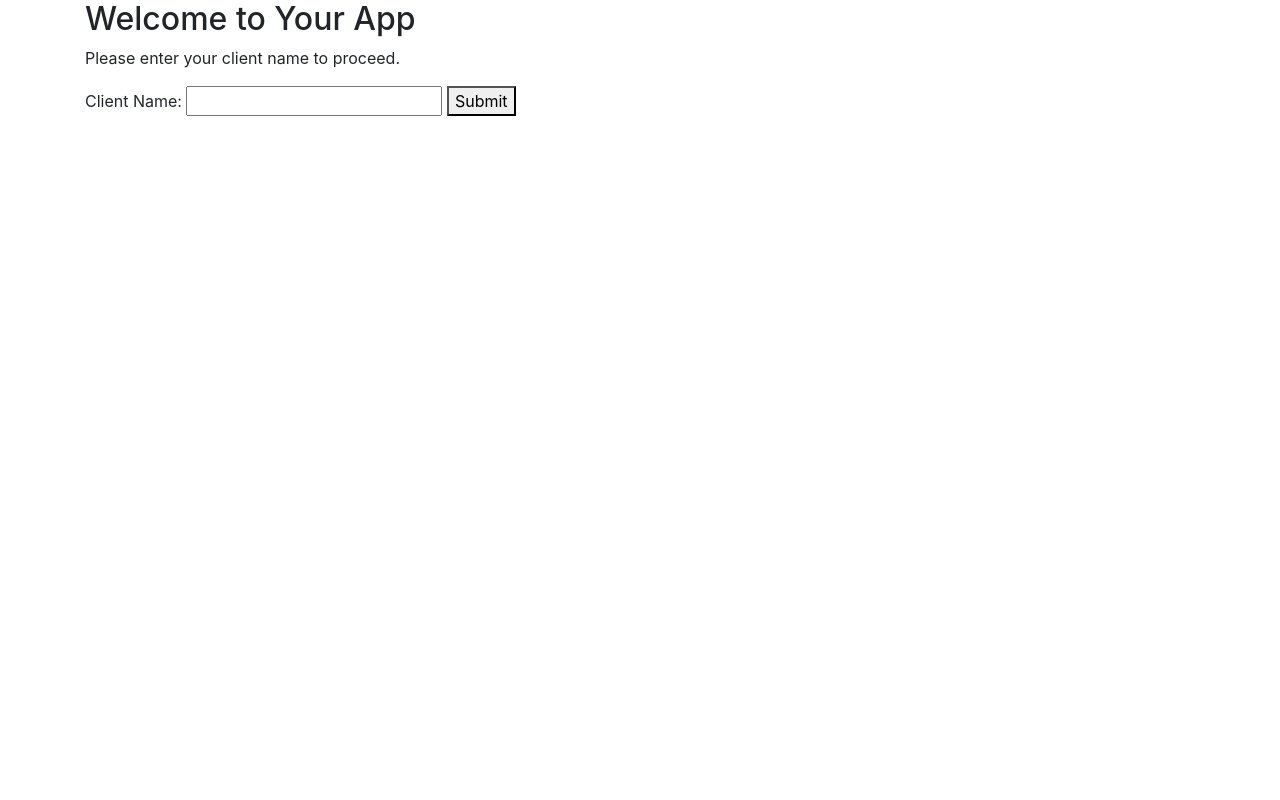
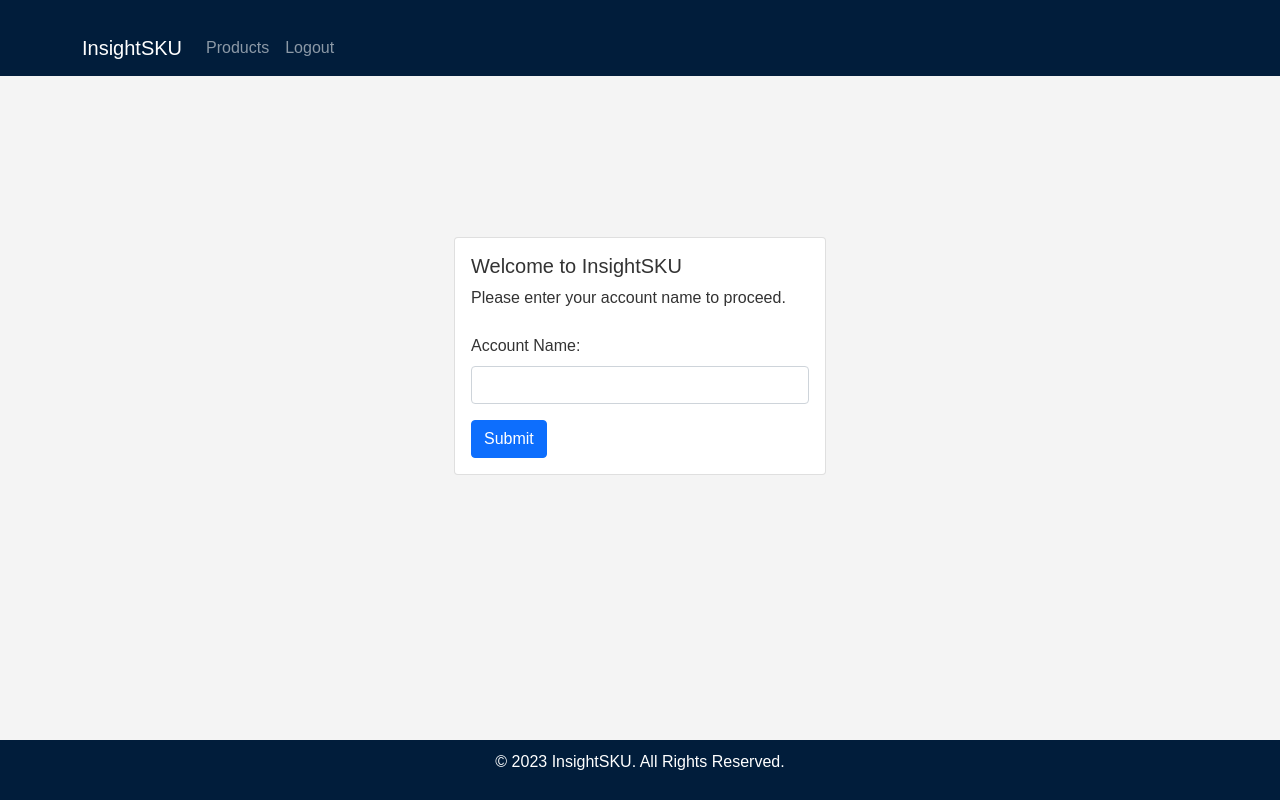
Before and after one commit to bcm082/InsightSKU, a Django app: page / in a window 1280 px wide. Run offline with Django 5.2, Linux system fonts and the light colour scheme; some libraries are stand-ins or nearby versions.

Commit message:
started css file, and adjusted the theme

```diff
--- /dev/null
+++ b/InsightSKU/insightskuapp/static/insightsku/css/style.css
@@ -0,0 +1,29 @@
+body {
+    font-family: 'Arial', sans-serif;
+    background-color: #f4f4f4;
+    color: #333;
+}
+.navbar {
+    background-color: #011d3b;
+}
+.navbar-brand {
+    color: #fff;
+}
+.navbar-nav .nav-link {
+    color: #fff;
+}
+.navbar-nav .nav-link:hover {
+    color: #ddd;
+}
+.container {
+    padding-top: 20px;
+}
+footer {
+    background-color: #011d3b;
+    color: white;
+    text-align: center;
+    padding: 10px 0;
+    position: fixed;
+    bottom: 0;
+    width: 100%;
+}
--- a/insightsku/insightsku/settings.py
+++ b/insightsku/insightsku/settings.py
@@ -127,7 +127,7 @@ USE_TZ = True
 # Static files (CSS, JavaScript, Images)
 # https://docs.djangoproject.com/en/5.0/howto/static-files/
 
-STATIC_URL = 'static/'
+STATIC_URL = '/static/'
 
 # Default primary key field type
 # https://docs.djangoproject.com/en/5.0/ref/settings/#default-auto-field
--- a/insightsku/insightskuapp/templates/base.html
+++ b/insightsku/insightskuapp/templates/base.html
@@ -1,18 +1,19 @@
-<!-- base.html -->
-
 <!DOCTYPE html>
 <html lang="en">
+{% load static %}
 <head>
     <meta charset="UTF-8">
     <meta name="viewport" content="width=device-width, initial-scale=1.0">
-    <title>{% block title %}Your Site Title{% endblock %}</title>
-    <!-- Bootstrap CSS -->
-    <link href="https://stackpath.bootstrapcdn.com/bootstrap/4.3.1/css/bootstrap.min.css" rel="stylesheet">
+    <title>{% block title %}InsightSKU{% endblock %}</title>
+    <!-- Bootstrap 5 CSS -->
+    <link href="https://cdn.jsdelivr.net/npm/bootstrap@5.1.3/dist/css/bootstrap.min.css" rel="stylesheet">
+    <!-- Custom CSS -->
+    <link href="{% static '/insightsku/css/style.css' %}" rel="stylesheet">
 </head>
 <body>
-
     {% block navbar %}
-    <nav class="navbar navbar-expand-lg navbar-light bg-light">
+        <nav class="navbar navbar-expand-lg navbar-dark">
+            <div class="container">
                 <a class="navbar-brand" href="#">InsightSKU</a>
                 <button class="navbar-toggler" type="button" data-toggle="collapse" data-target="#navbarNav" aria-controls="navbarNav" aria-expanded="false" aria-label="Toggle navigation">
                     <span class="navbar-toggler-icon"></span>
@@ -20,12 +21,13 @@
                 <div class="collapse navbar-collapse" id="navbarNav">
                     <ul class="navbar-nav">
                         <li class="nav-item active">
-                    <a class="nav-link" href="{% url 'products' %}">Products <span class="sr-only">(current)</span></a>
+                            <a class="nav-link" href="{% url 'products' %}">Products</a>
                         </li>
-                <!-- Add more navigation items here -->
                         <li class="nav-item">
                             <a class="nav-link" href="{% url 'logout' %}">Logout</a>
                         </li>
+                    </ul>
+                </div>
             </div>
         </nav>
     {% endblock %}
@@ -40,13 +42,14 @@
                 </div>
             {% endfor %}
         {% endif %}
-
         {% endblock %}
     </div>
 
-    <!-- Bootstrap JS and dependencies -->
-    <script src="https://code.jquery.com/jquery-3.3.1.slim.min.js"></script>
-    <script src="https://cdnjs.cloudflare.com/ajax/libs/popper.js/1.14.7/umd/popper.min.js"></script>
-    <script src="https://stackpath.bootstrapcdn.com/bootstrap/4.3.1/js/bootstrap.min.js"></script>
+    <footer>
+        <p>&copy; 2023 InsightSKU. All Rights Reserved.</p>
+    </footer>
+
+    <!-- Bootstrap 5 JS -->
+    <script src="https://cdn.jsdelivr.net/npm/bootstrap@5.1.3/dist/js/bootstrap.bundle.min.js"></script>
 </body>
 </html>
--- a/insightsku/insightskuapp/templates/enter_client_name.html
+++ b/insightsku/insightskuapp/templates/enter_client_name.html
@@ -1,19 +1,22 @@
 {% extends 'base.html' %}
-
-
-{% block navbar %}
-<!-- No content, effectively hides the navbar -->
+{% load static %}
+{% block content %}
+<div class="d-flex justify-content-center align-items-center" style="height: 65vh;">
+    <div class="col-lg-4 col-md-6 col-sm-8">
+        <div class="card">
+            <div class="card-body">
+                <h5 class="card-title">Welcome to InsightSKU</h5>
+                <p class="card-text">Please enter your account name to proceed.</p>
+                <form method="post" class="mt-4">
+                    {% csrf_token %}
+                    <div class="mb-3">
+                        <label for="client_name" class="form-label">Account Name:</label>
+                        <input type="text" class="form-control" id="client_name" name="client_name" {% if autocomplete_enabled %}autocomplete="on"{% endif %}>
+                    </div>
+                    <button type="submit" class="btn btn-primary">Submit</button>
+                </form>
+            </div>
+        </div>
+    </div>
+</div>
 {% endblock %}
-
-{% block content %}
-<h2>Welcome to Your App</h2>
-<p>Please enter your client name to proceed.</p>
-
-<form method="post">
-    {% csrf_token %}
-    <label for="client_name">Client Name:</label>
-    <input type="text" id="client_name" name="client_name" {% if autocomplete_enabled %}autocomplete="on"{% endif %}>
-    <button type="submit">Submit</button>
-</form>
-
-{% endblock %}
--- a/insightsku/insightskuapp/templates/login.html
+++ b/insightsku/insightskuapp/templates/login.html
@@ -1,11 +1,13 @@
 {% extends 'base.html' %}
-
+{% load static %}
 {% block navbar %}
 <!-- No content, effectively hides the navbar -->
 {% endblock %}
 
 
 {% block content %}
+<h2>Login to {{ client_name }}</h2>
+
 <form method="post">
     {% csrf_token %}
     {{ form.as_p }}
--- a/insightsku/insightskuapp/views.py
+++ b/insightsku/insightskuapp/views.py
@@ -19,6 +19,7 @@ def enter_client_name(request):
                 return redirect('user_login')
             else:
                 # Handle case where client does not exist
+
                 pass
     else:
         form = ClientNameForm()
@@ -56,7 +57,7 @@ def user_login(request):
     else:
         form = AuthenticationForm()
 
-    return render(request, 'login.html', {'form': form})
+    return render(request, 'login.html', {'form': form, 'client_name': client_name})
 
 
 @login_required
```
Lines whose indentation alone changed are shown as unchanged.
